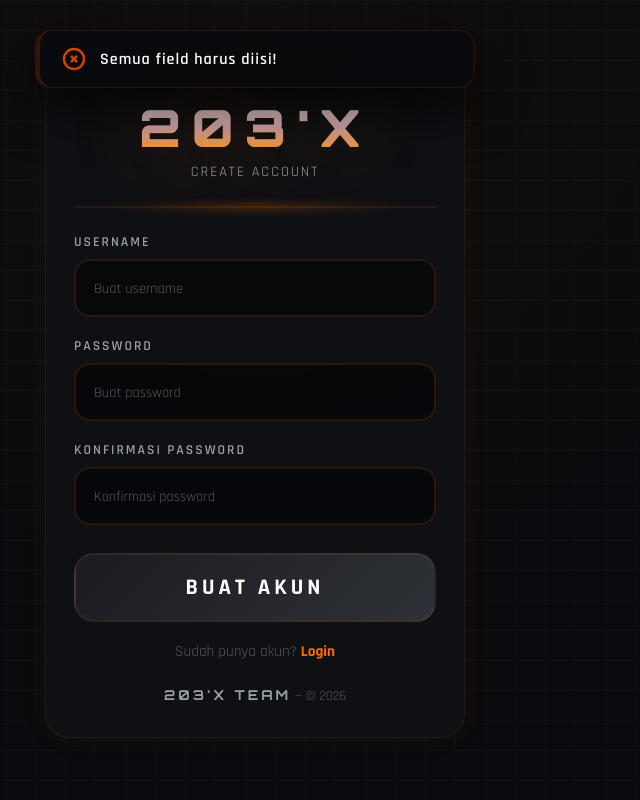
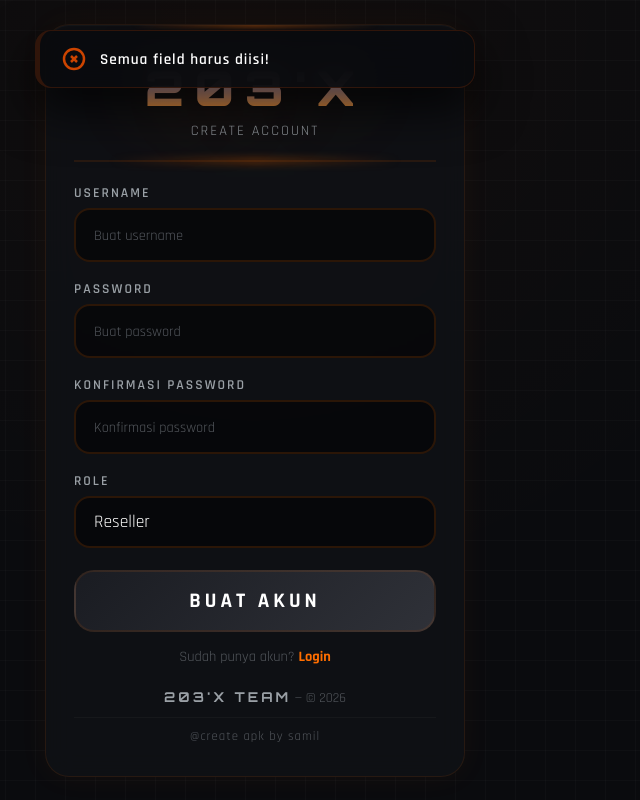
Before and after one commit to projek203x/CreateAccount, a plain HTML site: page index.html in a window 1280 px wide. Both pictures are taken after a click on the button "BUAT AKUN". Shown: the whole page, without its empty margins (385-1025 px from the left). Drawn offline with Linux system fonts and the light colour scheme.

Commit message:
Refactor index.html with style adjustments and role selection
Refactor styles and update registration logic in HTML.

```diff
--- a/index.html
+++ b/index.html
@@ -37,10 +37,7 @@
             padding: 20px;
         }
 
-        .container {
-            width: 100%;
-            max-width: 420px;
-        }
+        .container { width: 100%; max-width: 420px; }
 
         .card {
             background: var(--bg-card);
@@ -64,9 +61,9 @@
 
         .header {
             text-align: center;
-            padding-bottom: 25px;
+            padding-bottom: 20px;
             border-bottom: 2px solid rgba(255, 110, 0, 0.1);
-            margin-bottom: 25px;
+            margin-bottom: 22px;
             position: relative;
         }
         .header::after {
@@ -81,7 +78,7 @@
             font-family: 'Orbitron', sans-serif;
             font-weight: 900;
             letter-spacing: 10px;
-            font-size: 3.2rem;
+            font-size: 3rem;
             background: linear-gradient(to bottom, #FFFFFF, #DBAEB2, #FF8C00);
             -webkit-background-clip: text;
             -webkit-text-fill-color: transparent;
@@ -94,20 +91,18 @@
             letter-spacing: 2px;
         }
 
-        .form-group {
-            margin-bottom: 20px;
-        }
+        .form-group { margin-bottom: 18px; }
         .form-group label {
             display: block;
             font-weight: 600;
             font-size: 0.85rem;
             letter-spacing: 2px;
             color: var(--text-sub);
-            margin-bottom: 8px;
+            margin-bottom: 6px;
         }
-        .form-group input {
+        .form-group input, .form-group select {
             width: 100%;
-            padding: 16px 18px;
+            padding: 14px 18px;
             background: var(--bg-input);
             border: 2px solid rgba(255, 110, 0, 0.15);
             border-radius: 16px;
@@ -116,32 +111,31 @@
             font-size: 1.1rem;
             outline: none;
             transition: all 0.4s cubic-bezier(0.4, 0, 0.2, 1);
+            appearance: none;
         }
-        .form-group input:focus {
+        .form-group select option { background: #1a1a2e; color: #fff; }
+        .form-group input:focus, .form-group select:focus {
             border-color: var(--accent-orange);
             box-shadow: 0 0 40px var(--accent-orange-glow), inset 0 0 20px rgba(255, 110, 0, 0.05);
         }
-        .form-group input::placeholder {
-            color: var(--text-muted);
-            font-size: 0.9rem;
-        }
+        .form-group input::placeholder { color: var(--text-muted); font-size: 0.9rem; }
 
         .btn-create {
             width: 100%;
-            padding: 18px;
+            padding: 16px;
             border: none;
             border-radius: 20px;
             background: linear-gradient(135deg, #1A1C22, #2F3138);
             color: #FFFFFF;
             font-family: 'Rajdhani', sans-serif;
             font-weight: 900;
-            font-size: 1.4rem;
+            font-size: 1.3rem;
             letter-spacing: 4px;
             text-transform: uppercase;
             cursor: pointer;
             transition: all 0.3s ease;
             border: 2px solid rgba(255, 110, 0, 0.1);
-            margin-top: 8px;
+            margin-top: 4px;
         }
         .btn-create:hover {
             background: linear-gradient(135deg, #2A2D36, #1A1C22);
@@ -152,9 +146,9 @@
 
         .login-link {
             text-align: center;
-            margin-top: 20px;
+            margin-top: 16px;
             color: var(--text-muted);
-            font-size: 0.95rem;
+            font-size: 0.9rem;
         }
         .login-link a {
             color: var(--accent-orange);
@@ -168,7 +162,7 @@
 
         .footer {
             text-align: center;
-            margin-top: 25px;
+            margin-top: 22px;
             color: var(--text-muted);
             font-size: 0.85rem;
         }
@@ -176,6 +170,14 @@
             font-family: 'Orbitron', sans-serif;
             color: var(--text-sub);
             letter-spacing: 3px;
+        }
+        .footer-credit {
+            margin-top: 10px;
+            padding-top: 10px;
+            border-top: 1px solid rgba(255, 255, 255, 0.03);
+            font-size: 0.8rem;
+            color: var(--text-muted);
+            letter-spacing: 1px;
         }
 
         #toastContainer {
@@ -193,26 +195,30 @@
             box-shadow: 0 20px 50px rgba(0,0,0,0.8);
             border-left: 5px solid var(--accent-orange);
             margin-bottom: 15px;
-            display: flex;
-            align-items: center;
-            gap: 14px;
-            font-weight: 600;
-            color: #fff;
+            display: flex; align-items: center; gap: 14px;
+            font-weight: 600; font-size: 0.95rem; color: #fff;
             font-family: 'Rajdhani', sans-serif;
             animation: slideDown 0.5s cubic-bezier(0.175, 0.885, 0.32, 1.275) forwards;
             pointer-events: auto;
             letter-spacing: 1px;
         }
         .toast.error { border-left-color: #CC4400; border-color: rgba(204, 68, 0, 0.2); }
-        .toast .toast-icon {
-            width: 24px; height: 24px; flex-shrink: 0;
-            stroke: var(--accent-orange); fill: none; stroke-width: 2.5;
-        }
+        .toast .toast-icon { width: 24px; height: 24px; flex-shrink: 0; stroke: var(--accent-orange); fill: none; stroke-width: 2.5; }
         .toast.error .toast-icon { stroke: #CC4400; }
 
         @keyframes slideDown {
             0% { opacity: 0; transform: translateY(-30px) scale(0.9); }
             100% { opacity: 1; transform: translateY(0) scale(1); }
+        }
+
+        @media (max-width: 480px) {
+            .header h2 { font-size: 2.2rem; letter-spacing: 6px; }
+            .card { padding: 24px 18px; }
+        }
+        @media (max-width: 380px) {
+            .header h2 { font-size: 1.8rem; letter-spacing: 4px; }
+            .form-group input { padding: 12px 14px; font-size: 0.95rem; }
+            .btn-create { font-size: 1rem; padding: 14px; }
         }
     </style>
 </head>
@@ -236,17 +242,25 @@
                 </div>
                 <div class="form-group">
                     <label>KONFIRMASI PASSWORD</label>
-                    <input type="password" id="regConfirmPassword" placeholder="Konfirmasi password" required>
+                    <input type="password" id="regConfirm" placeholder="Konfirmasi password" required>
                 </div>
-                <button type="button" class="btn-create" onclick="handleRegister()">BUAT AKUN</button>
+                <div class="form-group">
+                    <label>ROLE</label>
+                    <select id="regRole">
+                        <option value="Reseller">Reseller</option>
+                        <option value="Full Up">Full Up</option>
+                    </select>
+                </div>
+                <button type="button" class="btn-create" onclick="handleCreate()">BUAT AKUN</button>
             </form>
 
             <div class="login-link">
-                Sudah punya akun? <a href="login.html">Login</a>
+                Sudah punya akun? <a href="index.html">Login</a>
             </div>
 
             <div class="footer">
                 <strong>203'X TEAM</strong> — © 2026
+                <div class="footer-credit">@create apk by samil</div>
             </div>
         </div>
     </div>
@@ -263,16 +277,15 @@
             icon.setAttribute('viewBox', '0 0 24 24');
             icon.classList.add('toast-icon');
             if(isError) {
-                icon.innerHTML = `<circle cx="12" cy="12" r="10"></circle><line x1="15" y1="9" x2="9" y2="15"></line><line x1="9" y1="9" x2="15" y2="15"></line>`;
+                icon.innerHTML = `<circle cx="12" cy="12" r="10"/><line x1="15" y1="9" x2="9" y2="15"/><line x1="9" y1="9" x2="15" y2="15"/>`;
             } else {
-                icon.innerHTML = `<path d="M22 11.08V12a10 10 0 1 1-5.93-9.14"></path><polyline points="22 4 12 14.01 9 11.01"></polyline>`;
+                icon.innerHTML = `<path d="M22 11.08V12a10 10 0 1 1-5.93-9.14"/><polyline points="22 4 12 14.01 9 11.01"/>`;
             }
             toast.appendChild(icon);
 
             const text = document.createElement('span');
             text.innerText = message;
             toast.appendChild(text);
-
             container.appendChild(toast);
             setTimeout(() => {
                 if(toast.parentNode) {
@@ -284,54 +297,52 @@
             }, 4000);
         }
 
-        function handleRegister() {
+        function handleCreate() {
             const username = document.getElementById('regUsername').value.trim();
             const password = document.getElementById('regPassword').value.trim();
-            const confirm = document.getElementById('regConfirmPassword').value.trim();
+            const confirm = document.getElementById('regConfirm').value.trim();
+            const role = document.getElementById('regRole').value;
 
             if (!username || !password || !confirm) {
                 showToast('Semua field harus diisi!', true);
                 return;
             }
-
             if (username.length < 3) {
                 showToast('Username minimal 3 karakter!', true);
                 return;
             }
-
             if (password.length < 4) {
                 showToast('Password minimal 4 karakter!', true);
                 return;
             }
-
             if (password !== confirm) {
-                showToast('Password dan konfirmasi tidak sama!', true);
+                showToast('Password tidak sama!', true);
                 return;
             }
 
-            // Cek apakah username sudah ada
             const users = JSON.parse(localStorage.getItem('203x_users') || '[]');
             if (users.find(u => u.username === username)) {
                 showToast('Username sudah digunakan!', true);
                 return;
             }
 
-            // Simpan user
-            users.push({ username: username, password: password });
+            users.push({ username, password, role });
             localStorage.setItem('203x_users', JSON.stringify(users));
 
             showToast('✅ Akun berhasil dibuat!', false);
             setTimeout(() => {
-                window.location.href = 'login.html';
+                document.getElementById('regUsername').value = '';
+                document.getElementById('regPassword').value = '';
+                document.getElementById('regConfirm').value = '';
+                window.location.href = 'index.html';
             }, 800);
         }
 
-        // Enter key support
         document.addEventListener('keydown', function(e) {
             if (e.key === 'Enter') {
-                handleRegister();
+                handleCreate();
             }
         });
     </script>
 </body>
-  </html>
+                        </html>
```
